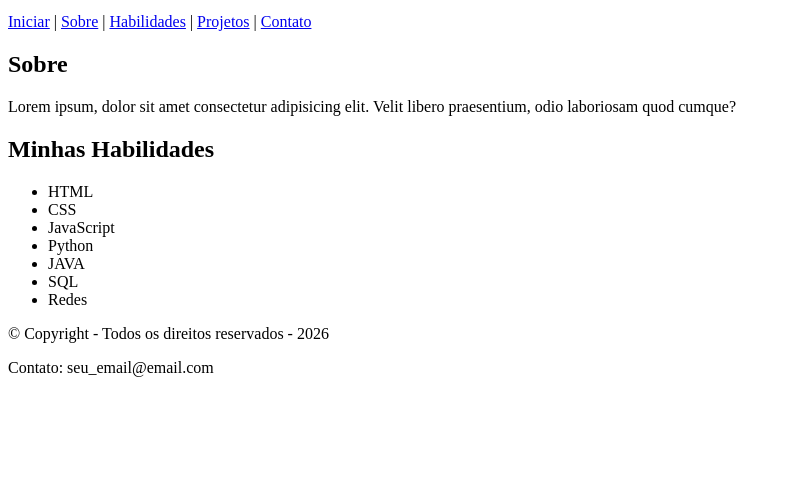
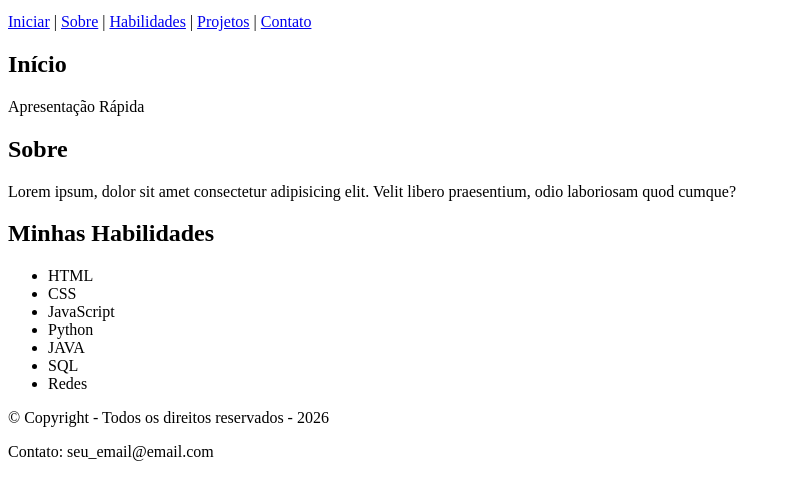
Before and after one commit to gabrieleisousa/portfolio, a plain HTML site: page index.html in a window 1280 px wide. Shown: the part 213-712 px from the top of the page, without its empty margins (0-791 px from the left). Drawn offline with Linux system fonts and the light colour scheme.

Commit message:
feat: create index page and add user image on project

```diff
--- a/index.html
+++ b/index.html
@@ -22,6 +22,11 @@
     </nav>
 
     <main>
+        <section>
+            <h2>Início</h2>
+            <p>Apresentação Rápida</p>
+        </section>
+
         <section>
             <h2>Sobre</h2>
             <p>Lorem ipsum, dolor sit amet consectetur adipisicing elit. Velit libero praesentium, odio laboriosam quod cumque?</p>
```
